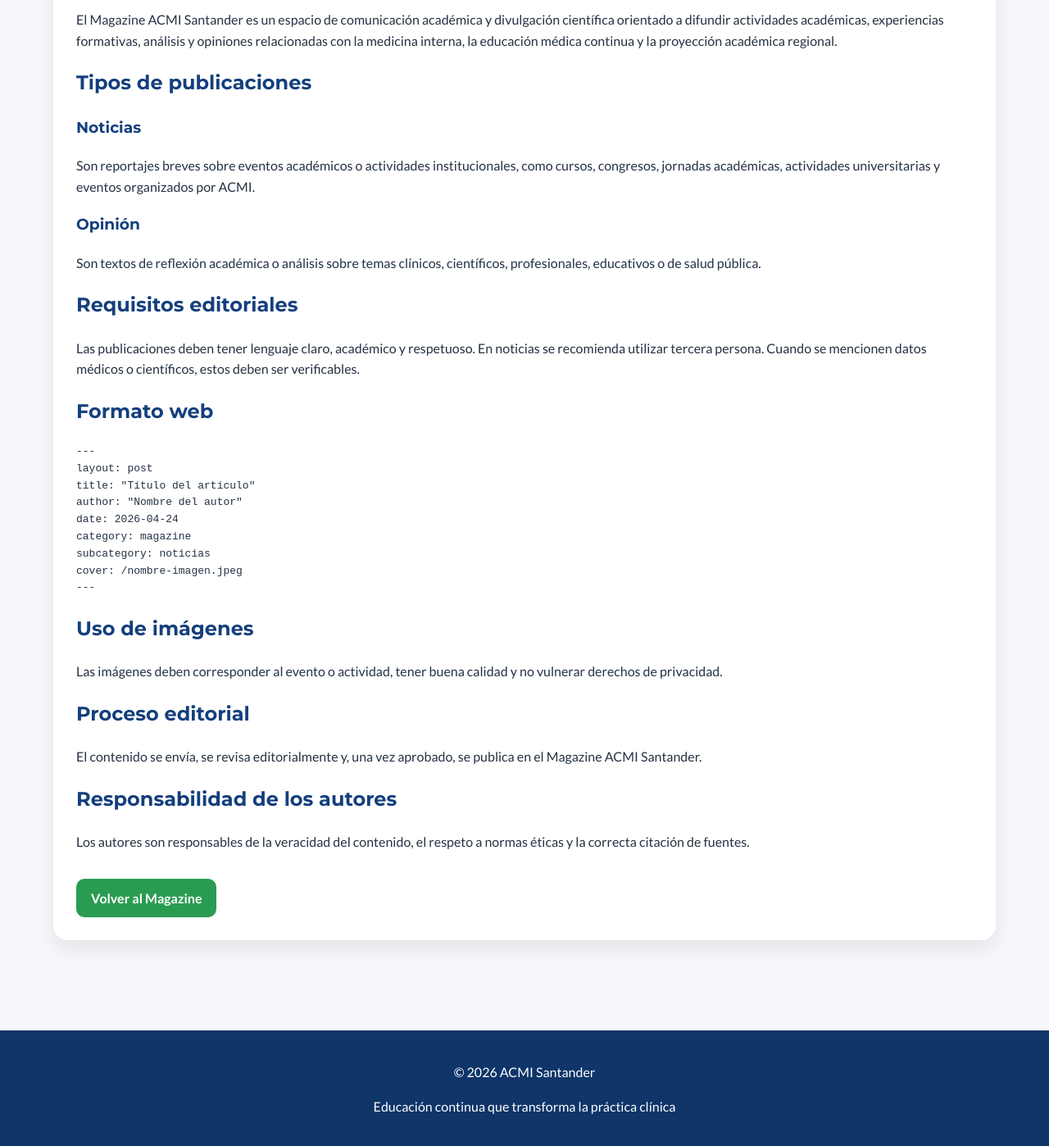
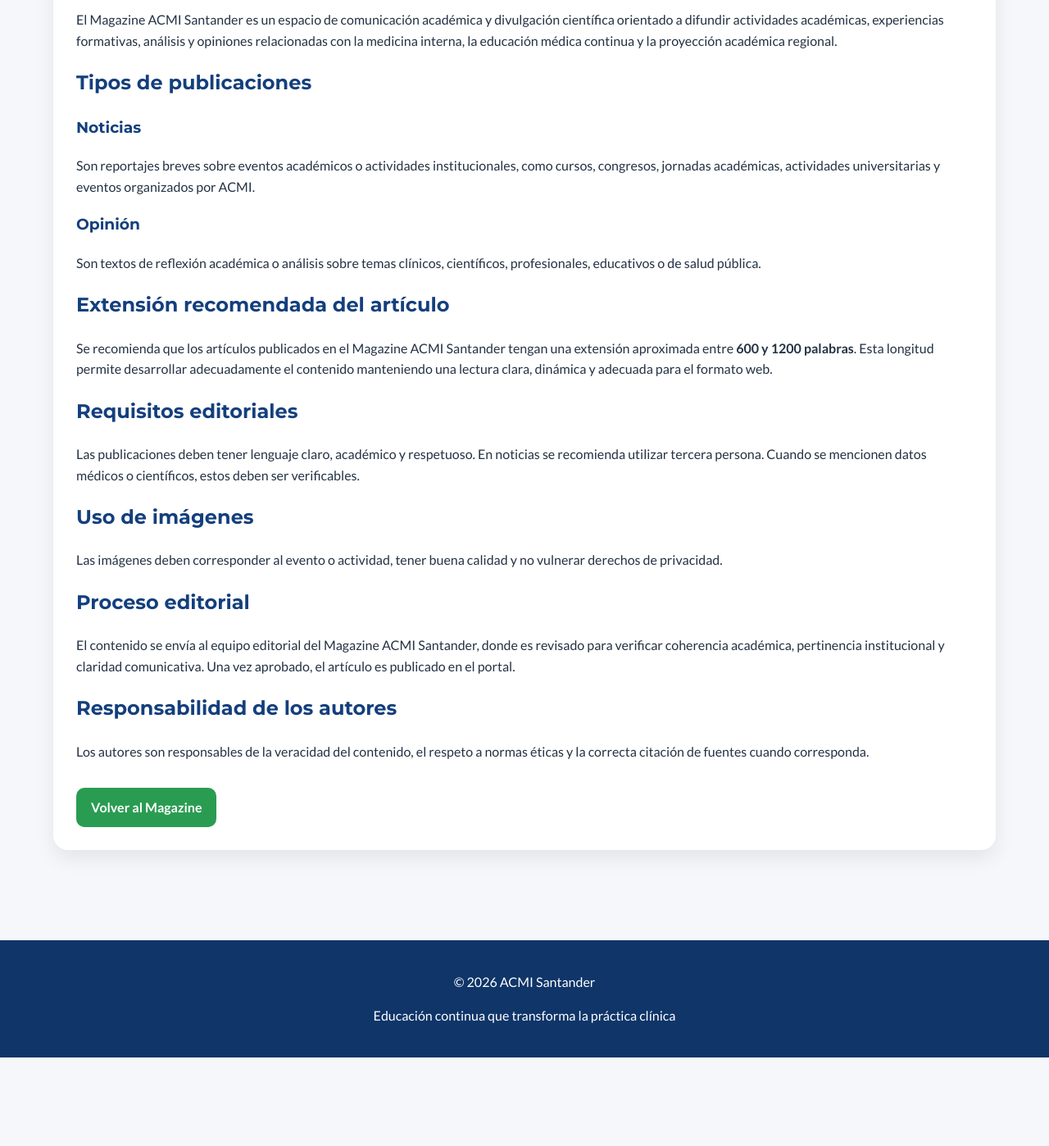
Before and after one commit to Acmisantander/Acmisantander, a Jekyll site: the page built from magazine/manual-publicacion.html, in a window 1280 px wide and 1400 px high, scrolled down 383 px. Shown: the whole window at 82% size. Built offline with Jekyll 4.4.1, drawn with Linux system fonts in a browser that asks for light colours; after the commit the page ends 1673 px from its top, so only the background shows below that.

Commit message:
Update manual-publicacion.html

```diff
--- a/magazine/manual-publicacion.html
+++ b/magazine/manual-publicacion.html
@@ -26,36 +26,34 @@
 Son textos de reflexión académica o análisis sobre temas clínicos, científicos, profesionales, educativos o de salud pública.
 </p>
 
+<h2>Extensión recomendada del artículo</h2>
+
+<p>
+Se recomienda que los artículos publicados en el Magazine ACMI Santander tengan una extensión aproximada entre <strong>600 y 1200 palabras</strong>. Esta longitud permite desarrollar adecuadamente el contenido manteniendo una lectura clara, dinámica y adecuada para el formato web.
+</p>
+
 <h2>Requisitos editoriales</h2>
+
 <p>
 Las publicaciones deben tener lenguaje claro, académico y respetuoso. En noticias se recomienda utilizar tercera persona. Cuando se mencionen datos médicos o científicos, estos deben ser verificables.
 </p>
 
-<h2>Formato web</h2>
+<h2>Uso de imágenes</h2>
 
-<pre><code>---
-layout: post
-title: "Título del artículo"
-author: "Nombre del autor"
-date: 2026-04-24
-category: magazine
-subcategory: noticias
-cover: /nombre-imagen.jpeg
----</code></pre>
-
-<h2>Uso de imágenes</h2>
 <p>
 Las imágenes deben corresponder al evento o actividad, tener buena calidad y no vulnerar derechos de privacidad.
 </p>
 
 <h2>Proceso editorial</h2>
+
 <p>
-El contenido se envía, se revisa editorialmente y, una vez aprobado, se publica en el Magazine ACMI Santander.
+El contenido se envía al equipo editorial del Magazine ACMI Santander, donde es revisado para verificar coherencia académica, pertinencia institucional y claridad comunicativa. Una vez aprobado, el artículo es publicado en el portal.
 </p>
 
 <h2>Responsabilidad de los autores</h2>
+
 <p>
-Los autores son responsables de la veracidad del contenido, el respeto a normas éticas y la correcta citación de fuentes.
+Los autores son responsables de la veracidad del contenido, el respeto a normas éticas y la correcta citación de fuentes cuando corresponda.
 </p>
 
 <a class="btn" href="{{ site.baseurl }}/magazine/">Volver al Magazine</a>
```
